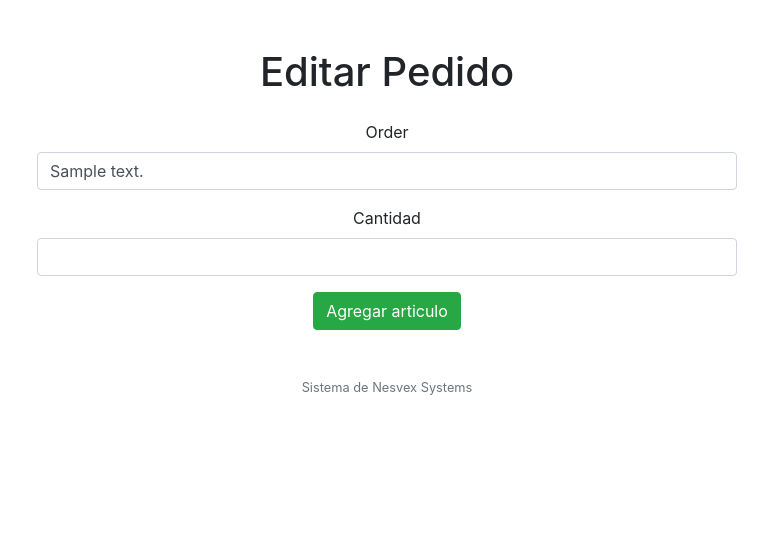
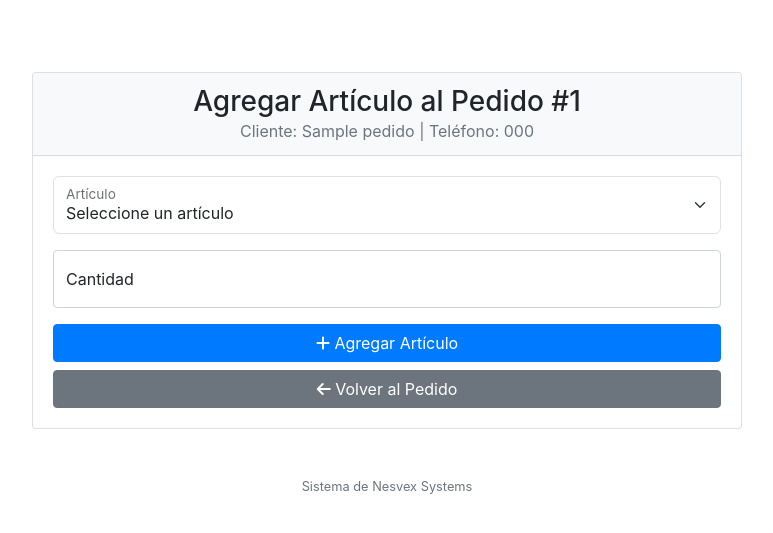
Before and after one commit to putallazNicolas/NesvexSystem, a Python web app: template templates/addArticleToOrder.html in a window 1280 px wide. Shown: the part 17-550 px from the top of the page, without its empty margins (253-1026 px from the left). Run offline with Jinja, Linux system fonts and the light colour scheme; the template is opened without the code that fills it: most values are stand-ins (such as "Sample title", 1, 10 or a date in 2020); some libraries are stand-ins or nearby versions.

Commit message:
Update addArticleToOrder.html

```diff
--- a/templates/addArticleToOrder.html
+++ b/templates/addArticleToOrder.html
@@ -1,33 +1,118 @@
 {% extends "layout.html" %}
 
 {% block title %}
-    Editar Pedido
+    Agregar Artículo al Pedido
 {% endblock %}
 
 {% block main %}
-  <div class="container">
-    <h1 class="mb-4">Editar Pedido</h1>
-    <form method="POST" action="/orders/{{ order_id }}/articles/add" style="max-width: 700px;">
-      <!-- Selección de cliente -->
-      <div class="form-group">
-        <label for="articulo">Order</label>
-        <select class="form-control" id="articulo" name="articulo">
-            {% if articulos %}
-            {% for articulo in articulos %}
-              <option value="{{ articulo.id }}">{{ articulo.descripcion }}</option>
-            {% endfor %}
-            {% else %}
-                <option>No hay artículos disponibles</option>
+<div class="container mt-4">
+    <div class="row justify-content-center">
+        <div class="col-md-8">
+            <div class="card">
+                <div class="card-header bg-light">
+                    <h3 class="text-center mb-0">Agregar Artículo al Pedido #{{ order_id }}</h3>
+                    <p class="text-center mb-0 text-muted">
+                        Cliente: {{ pedido.cliente_nombre }} | Teléfono: {{ pedido.cliente_telefono }}
+                    </p>
+                </div>
+                <div class="card-body">
+                    {% if alert %}
+                    <div class="alert alert-danger" role="alert">
+                        {{ alertMsg }}
+                    </div>
                     {% endif %}
 
+                    {% if articulos %}
+                    <form action="/orders/{{ order_id }}/articles/add" method="post">
+                        <div class="form-floating mb-3">
+                            <select class="form-select" id="articulo" name="articulo" required>
+                                <option value="">Seleccione un artículo</option>
+                                {% for articulo in articulos %}
+                                <option value="{{ articulo.id }}" data-stock="{{ articulo.cantidad }}" data-costo="{{ articulo.costo }}">
+                                    {{ articulo.descripcion }} - Stock: {{ articulo.cantidad - articulo.cantidad_en_pedido }} - Color: {{ articulo.color }}
+                                </option>
+                                {% endfor %}
                             </select>
+                            <label for="articulo">Artículo</label>
                         </div>
-      <!-- Totales del Pedido -->
-      <div class="form-group">
-        <label for="totalPrecioPedido">Cantidad</label>
-        <input type="text" class="form-control" id="cantidad" name="cantidad">
+                        <div class="form-floating mb-3">
+                            <input type="number" class="form-control" id="cantidad" name="cantidad" placeholder="Cantidad" min="1" required>
+                            <label for="cantidad">Cantidad</label>
                         </div>
-      <button type="submit" class="btn btn-success">Agregar articulo</button>
+                        <div class="alert alert-info mb-4" id="costoPreview" style="display: none;">
+                            <div class="d-flex justify-content-between align-items-center">
+                                <div>
+                                    <strong>Costo Unitario:</strong> $<span id="costoUnitario">0.00</span>
+                                </div>
+                                <div>
+                                    <strong>Cantidad:</strong> <span id="cantidadPreview">0</span>
+                                </div>
+                                <div>
+                                    <strong>Costo Total:</strong> $<span id="costoTotal">0.00</span>
+                                </div>
+                            </div>
+                        </div>
+                        <div class="d-grid gap-2">
+                            <button type="submit" class="btn btn-primary">
+                                <i class="fas fa-plus"></i> Agregar Artículo
+                            </button>
+                            <a href="/orders/see/{{ order_id }}" class="btn btn-secondary">
+                                <i class="fas fa-arrow-left"></i> Volver al Pedido
+                            </a>
+                        </div>
                     </form>
+                    {% else %}
+                    <div class="alert alert-warning" role="alert">
+                        No hay artículos disponibles con stock para agregar a este pedido.
                     </div>
+                    <div class="d-grid">
+                        <a href="/orders/see/{{ order_id }}" class="btn btn-secondary">
+                            <i class="fas fa-arrow-left"></i> Volver al Pedido
+                        </a>
+                    </div>
+                    {% endif %}
+                </div>
+            </div>
+        </div>
+    </div>
+</div>
+
+<script>
+document.addEventListener('DOMContentLoaded', function() {
+    const articuloSelect = document.getElementById('articulo');
+    const cantidadInput = document.getElementById('cantidad');
+    const costoPreview = document.getElementById('costoPreview');
+    const costoUnitarioSpan = document.getElementById('costoUnitario');
+    const cantidadPreviewSpan = document.getElementById('cantidadPreview');
+    const costoTotalSpan = document.getElementById('costoTotal');
+
+    function actualizarCosto() {
+        const selectedOption = articuloSelect.options[articuloSelect.selectedIndex];
+        if (selectedOption.value) {
+            const stock = parseInt(selectedOption.dataset.stock);
+            const costo = parseFloat(selectedOption.dataset.costo);
+            const cantidad = parseInt(cantidadInput.value) || 0;
+
+            cantidadInput.max = stock;
+            costoPreview.style.display = 'block';
+            costoUnitarioSpan.textContent = costo.toFixed(2);
+            cantidadPreviewSpan.textContent = cantidad;
+            costoTotalSpan.textContent = (costo * cantidad).toFixed(2);
+        } else {
+            cantidadInput.max = '';
+            cantidadInput.value = '';
+            costoPreview.style.display = 'none';
+        }
+    }
+
+    articuloSelect.addEventListener('change', function() {
+        if (this.value) {
+            cantidadInput.value = 1;
+        }
+        actualizarCosto();
+    });
+
+    cantidadInput.addEventListener('input', actualizarCosto);
+});
+</script>
 {% endblock %}
```
Lines whose indentation alone changed are shown as unchanged.
